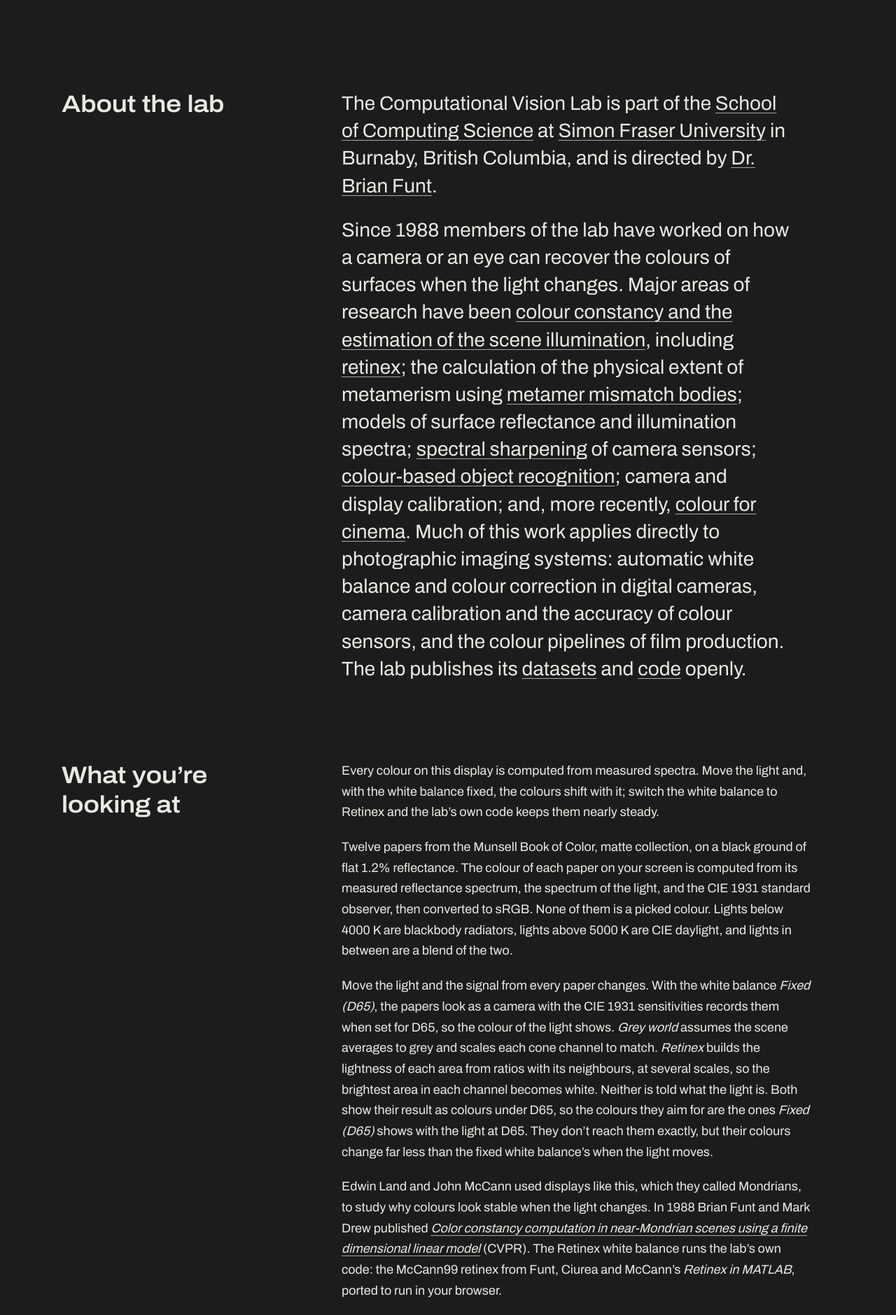
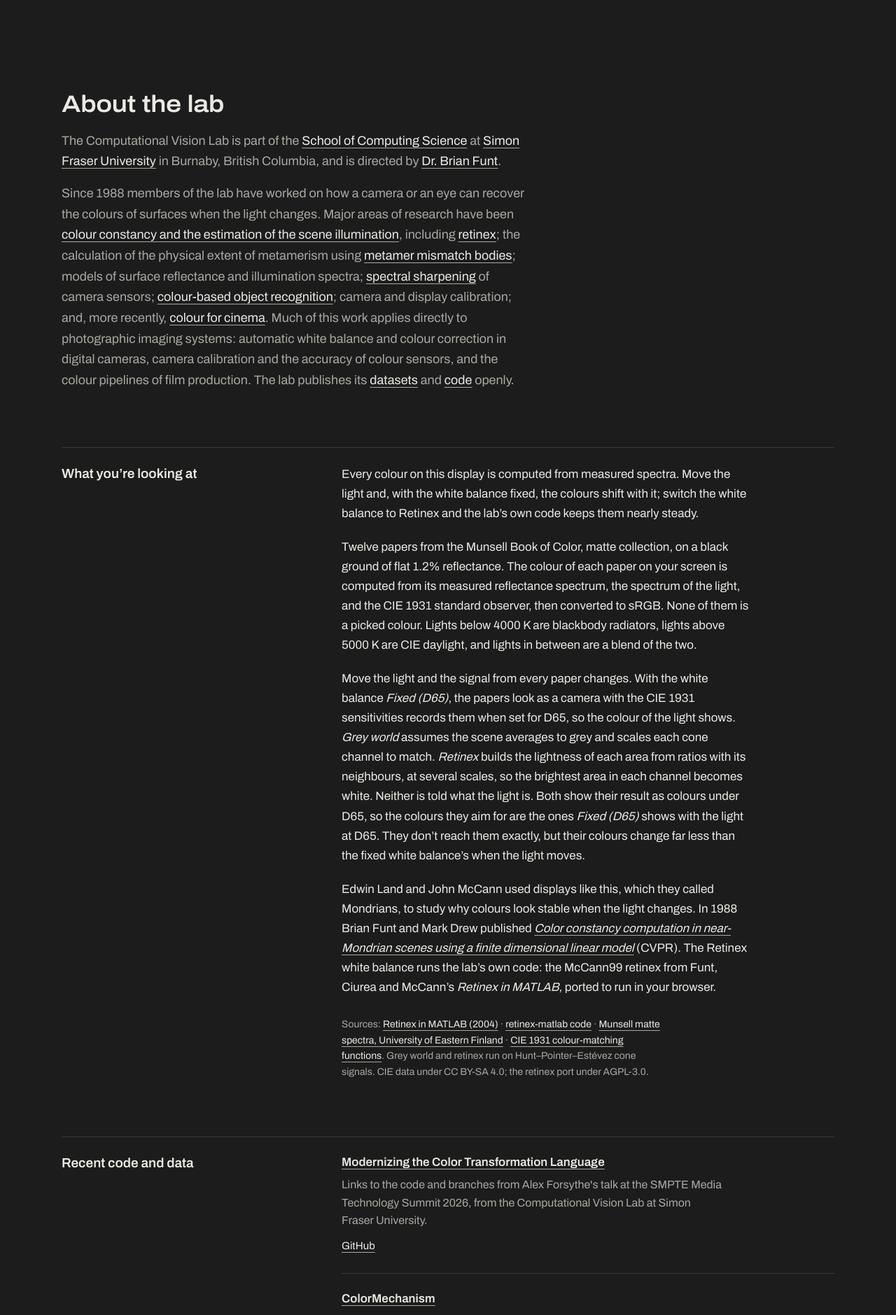
Before and after one commit to sfu-cs-vision-lab/sfu-cs-vision-lab.github.io, a Next.js app: page / in a window 1280 px wide. Shown: the part 800-2679 px from the top of the page at 70% size. Built offline with nearby package versions, Linux system fonts and the light colour scheme; some icons are missing.

Commit message:
Lay out the home page below the display like the other pages: About as title and introduction, then ruled sections

```diff
--- a/app/page.tsx
+++ b/app/page.tsx
@@ -17,12 +17,15 @@ export default function Home() {
     <main id="content" className="on-ground bg-ground font-archivo text-ink">
       <Mondrian />
 
-      {/* About: reached from the menu and the About paper at /#about; it has no page of its own. */}
-      <section id="about" aria-labelledby="about-heading" className="mx-auto grid max-w-6xl gap-x-12 gap-y-6 px-4 pt-24 sm:px-6 md:grid-cols-[minmax(0,1fr)_minmax(0,2fr)] md:pt-32">
-        <h2 id="about-heading" className="text-[28px] font-semibold leading-tight tracking-[-0.01em] text-ink [font-stretch:112.5%] [text-wrap:balance] md:text-[34px]">
+      {/* Below the display the home page reads like the other pages: About the lab as the title and introduction,
+          then sections with the heading in the left third and the content in the right two thirds. About is reached
+          from the menu and the About paper at /#about; it has no page of its own. */}
+      <div className="mx-auto max-w-6xl px-4 pb-24 sm:px-6">
+        <section id="about" aria-labelledby="about-heading" className="pt-24 md:pt-32">
+          <h2 id="about-heading" className="text-[28px] font-semibold leading-tight tracking-[-0.01em] text-ink [font-stretch:112.5%] md:text-[34px]">
             About the lab
           </h2>
-        <div className="max-w-[40ch] space-y-6 text-[22px] leading-[1.45] text-ink md:text-[28px] md:leading-[1.4]">
+          <div className="mt-4 max-w-[65ch] space-y-4 text-[17px] leading-[1.65] text-ink-2 md:text-[18px]">
             <p>
               The Computational Vision Lab is part of the{" "}
               <a href="https://www.sfu.ca/computing.html">School of Computing Science</a> at{" "}
@@ -46,11 +49,11 @@ export default function Home() {
           </div>
         </section>
 
-      <section aria-labelledby="looking" className="mx-auto grid max-w-6xl gap-x-12 gap-y-6 px-4 pb-16 pt-20 sm:px-6 md:grid-cols-[minmax(0,1fr)_minmax(0,2fr)] md:pb-24 md:pt-28">
-        <h2 id="looking" className="text-[28px] font-semibold leading-tight tracking-[-0.01em] text-ink [font-stretch:112.5%] [text-wrap:balance] md:text-[34px]">
+        <section aria-labelledby="looking" className="mt-14 grid gap-x-12 border-t border-rule pt-6 md:mt-20 md:grid-cols-[minmax(0,1fr)_minmax(0,2fr)]">
+          <h2 id="looking" className="self-start text-[19px] font-semibold leading-snug text-ink md:sticky md:top-24">
             What you&rsquo;re looking at
           </h2>
-        <div className="max-w-[65ch] space-y-5 text-[17px] leading-[1.65] md:text-[18px]">
+          <div className="mt-4 max-w-[60ch] space-y-5 text-[17px] leading-[1.65] md:mt-0">
             <p>
               Every colour on this display is computed from measured spectra. Move the light and, with the white balance
               fixed, the colours shift with it; switch the white balance to Retinex and the lab&rsquo;s own code keeps them
@@ -96,32 +99,33 @@ export default function Home() {
           </div>
         </section>
 
-      <section aria-labelledby="recent" className="mx-auto max-w-6xl px-4 pb-24 sm:px-6 md:pb-32">
-        <h2 id="recent" className="mb-8 text-[28px] font-semibold leading-tight tracking-[-0.01em] text-ink [font-stretch:112.5%] [text-wrap:balance] md:text-[34px]">
+        <section aria-labelledby="recent" className="mt-14 grid gap-x-12 border-t border-rule pt-6 md:mt-20 md:grid-cols-[minmax(0,1fr)_minmax(0,2fr)]">
+          <h2 id="recent" className="self-start text-[19px] font-semibold leading-snug text-ink md:sticky md:top-24">
             Recent code and data
           </h2>
+          <div className="mt-4 md:mt-0">
             <ol>
               {recent.map(r => (
-            <li key={r.name} className="grid gap-x-12 gap-y-2 border-t border-rule py-7 md:grid-cols-[minmax(0,1fr)_minmax(0,2fr)]">
-              <h3 className="text-[19px] font-semibold leading-snug text-ink">
+                <li key={r.name} className="border-b border-rule py-6 first:pt-0">
+                  <h3 className="text-[17px] font-semibold leading-snug">
                     <Link href={`/code/${r.name}/`}>{r.title}</Link>
                   </h3>
-              <div className="max-w-[65ch]">
-                {r.summary && <p className="text-[16px] leading-[1.6] text-ink-2">{r.summary}</p>}
+                  {r.summary && <p className="mt-2 max-w-[65ch] text-[16px] leading-[1.6] text-ink-2">{r.summary}</p>}
                   <p className="mt-2 flex flex-wrap gap-x-5 text-[15px] leading-[2]">
                     {r.paper && <a href={r.paper}>Paper</a>}
                     {r.data && <a href={r.data.url}>Data</a>}
                     <a href={r.github}>GitHub</a>
                   </p>
-              </div>
                 </li>
               ))}
             </ol>
-        <p className="mt-2 flex gap-x-6 border-t border-rule pt-6 text-[15px] leading-[2]">
+            <p className="mt-6 flex gap-x-6 text-[15px] leading-[2]">
               <Link href="/code/">All code</Link>
               <Link href="/data/">All datasets</Link>
             </p>
+          </div>
         </section>
+      </div>
     </main>
   );
 }
```
Lines whose indentation alone changed are shown as unchanged.
